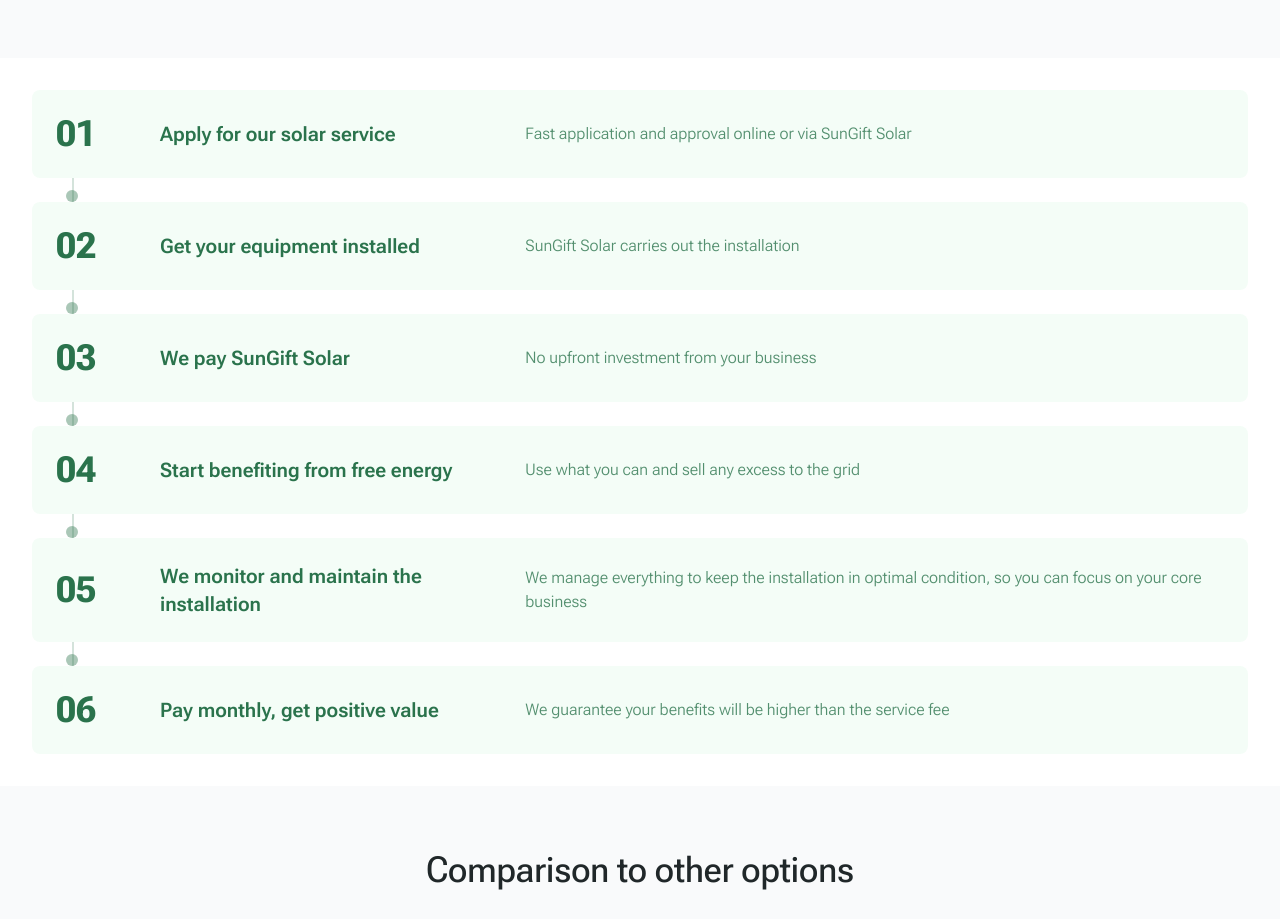
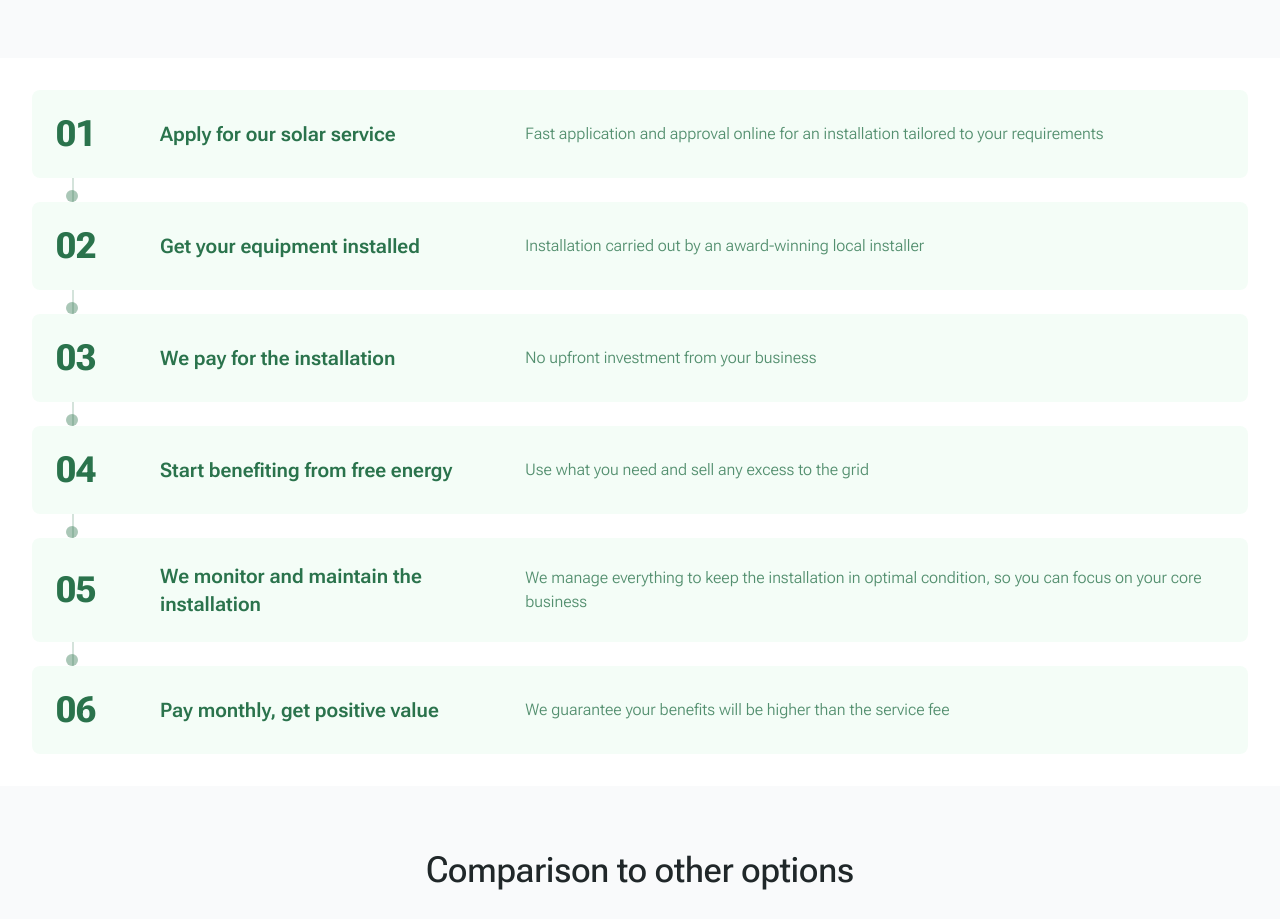
Before and after one commit to marianne-p/ges, a React (Vite) app: page / in a window 1280 px wide. Shown: the part 1820-2739 px from the top of the page. Built offline with nearby package versions, Linux system fonts and the light colour scheme.

Commit message:
Update ProcessSteps.jsx
updated text - made more generic vs SunGift specific

```diff
--- a/src/components/ProcessSteps.jsx
+++ b/src/components/ProcessSteps.jsx
@@ -6,22 +6,22 @@ const steps = [
   {
     number: "01",
     title: "Apply for our solar service",
-    description: "Fast application and approval online or via SunGift Solar",
+    description: "Fast application and approval online for an installation tailored to your requirements",
   },
   {
     number: "02",
     title: "Get your equipment installed",
-    description: "SunGift Solar carries out the installation",
+    description: "Installation carried out by an award-winning local installer",
   },
   {
     number: "03",
-    title: "We pay SunGift Solar",
+    title: "We pay for the installation",
     description: "No upfront investment from your business",
   },
   {
     number: "04",
     title: "Start benefiting from free energy",
-    description: "Use what you can and sell any excess to the grid",
+    description: "Use what you need and sell any excess to the grid",
   },
   {
     number: "05",
```
